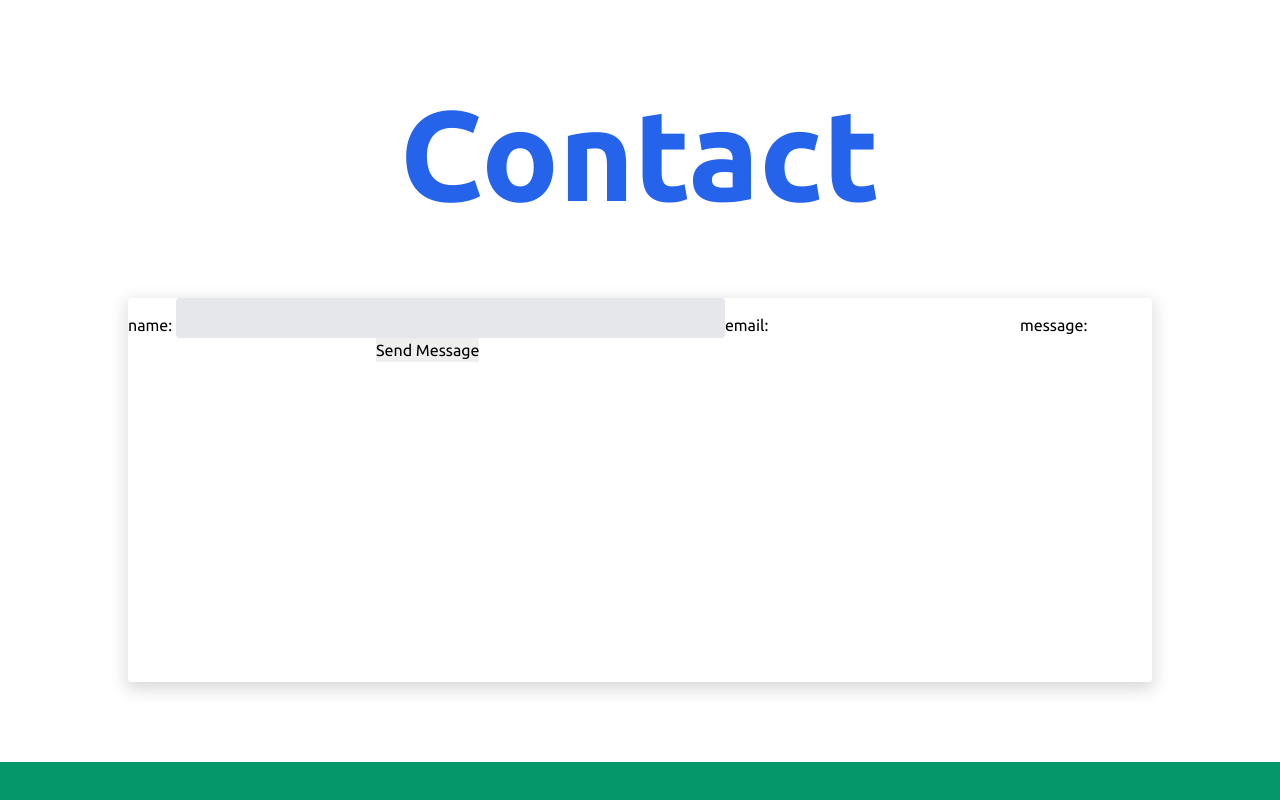
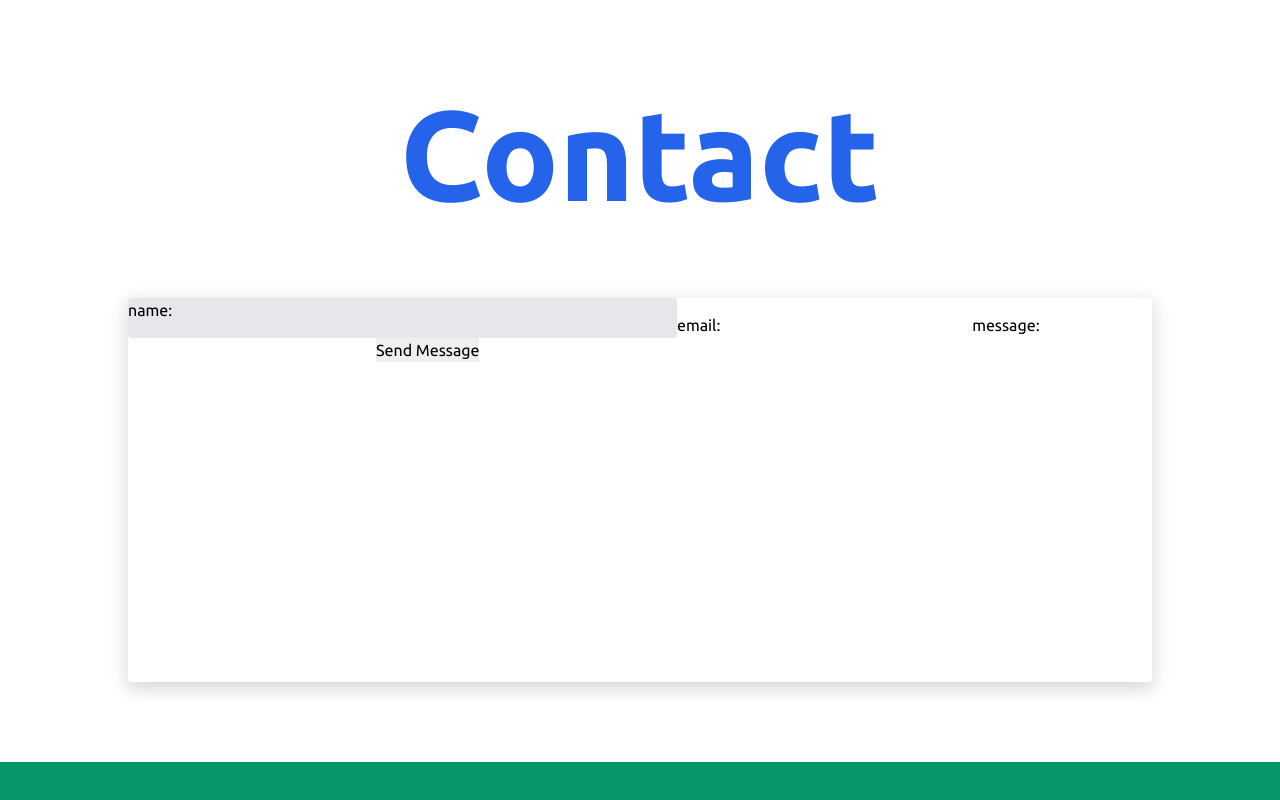
Before and after one commit to Christopher-Warren/portfoliov3, a Next.js app: page / in a window 1280 px wide. Shown: the part 2894-3694 px from the top of the page. Built offline with nearby package versions, Linux system fonts and the light colour scheme.

Commit message:
Testing Vercel EV

```diff
--- a/components/sections/Contact.js
+++ b/components/sections/Contact.js
@@ -30,7 +30,9 @@ const Contact = () => {
       </div>
       <div className="w-full h-96 rounded shadow-a-xl ">
         <form onSubmit={(e) => handleSubmit(e)}>
-          <label htmlFor="name">name: </label>
+          <label className="absolute" htmlFor="name">
+            name:{" "}
+          </label>
           <input
             className="rounded bg-gray-200 text-4xl"
             type="text"
--- a/pages/api/contact.js
+++ b/pages/api/contact.js
@@ -13,8 +13,8 @@ export default async function contactAPI(req, res) {
         port: 587,
         secure: false, // upgrade later with STARTTLS
         auth: {
-          user: "chris@chriswarren.tech",
-          pass: "Thbyrnq)o6",
+          user: process.env.NODEMAILER_EMAIL,
+          pass: process.env.NODEMAILER_PASSWORD,
         },
         tls: {
           secureProtocol: "TLSv1_method",
```
